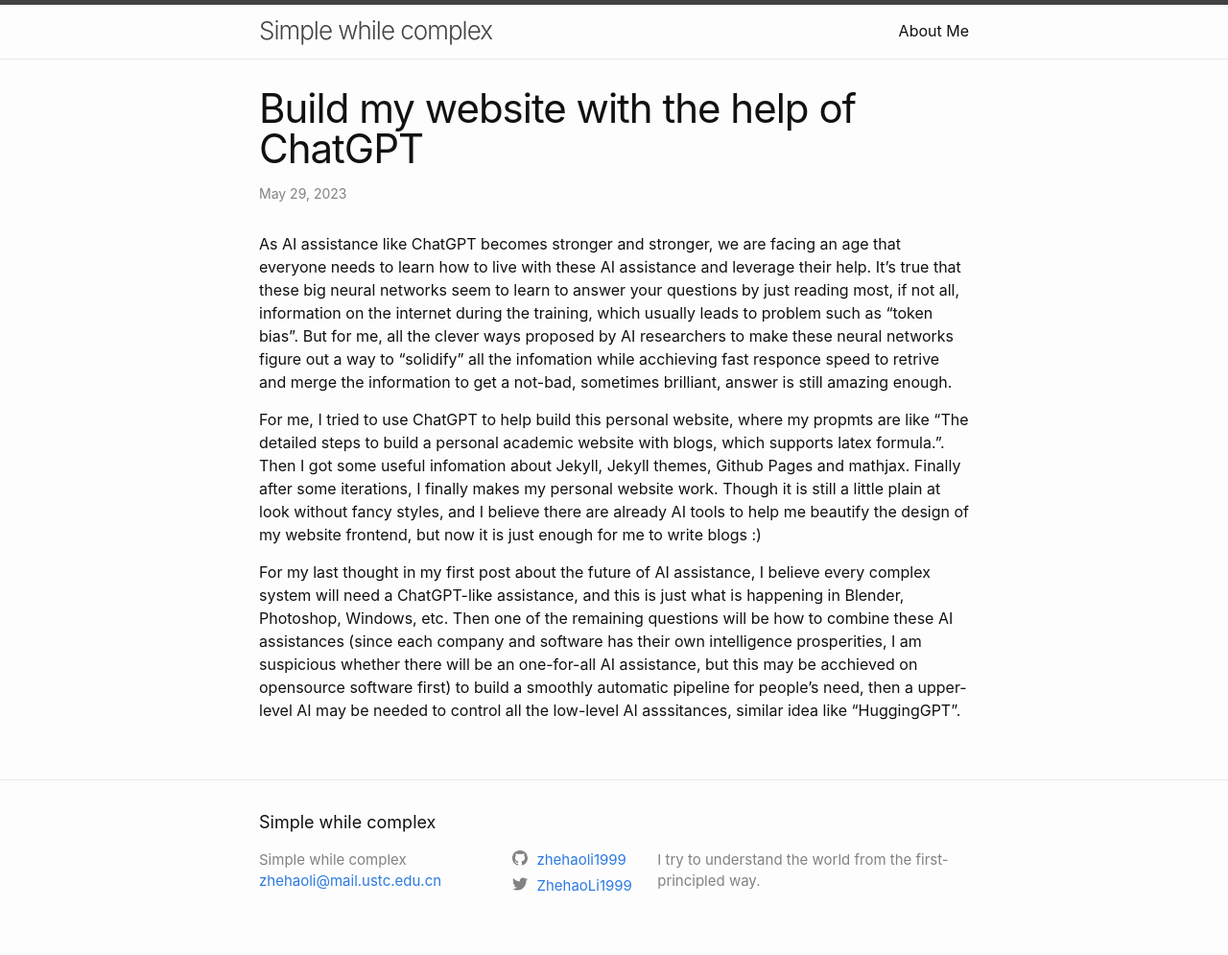
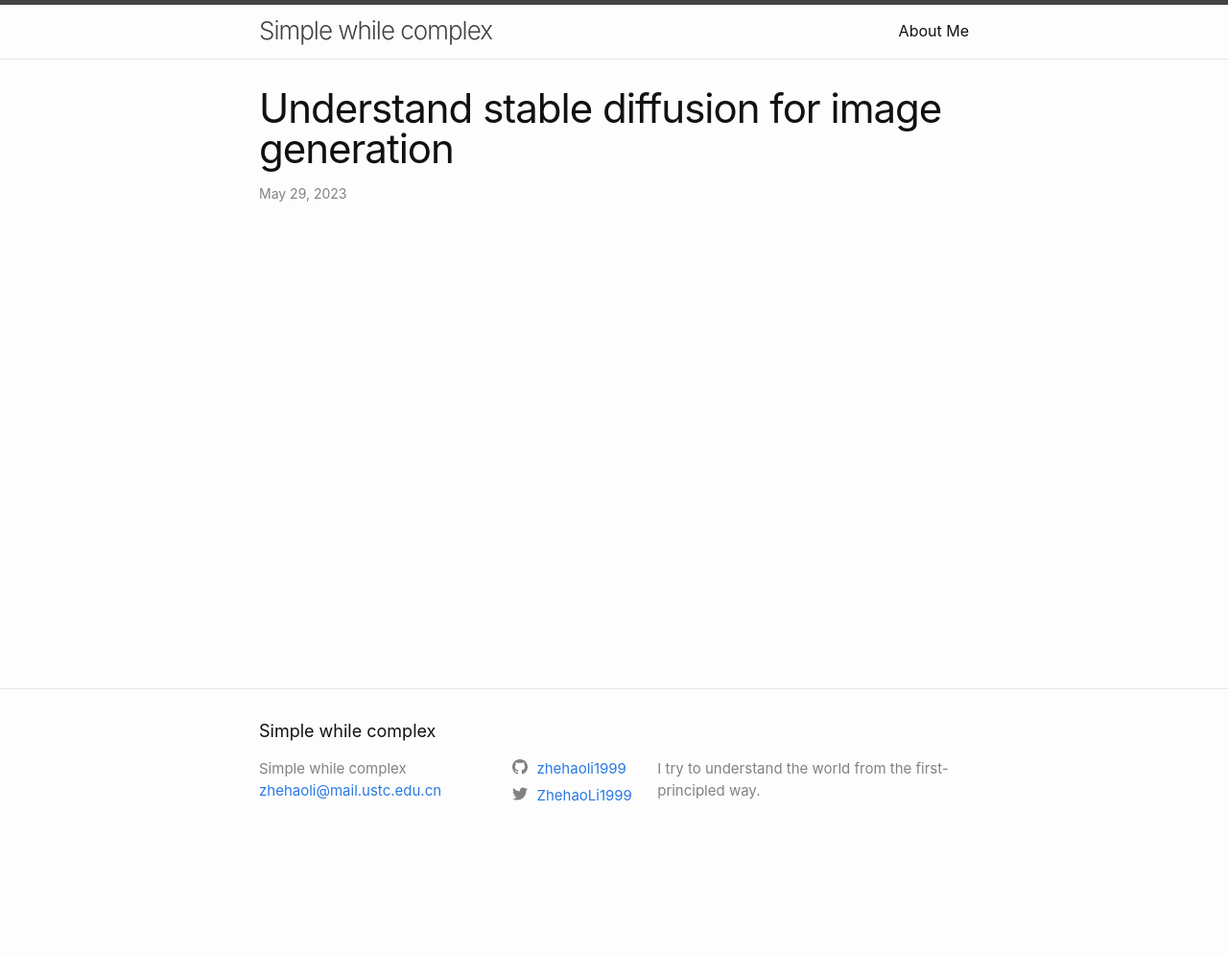
Before and after one commit to zhehaoli1999/zhehaoli1999.github.io, a Jekyll site: the page built from _posts/2023-05-29-stable-diffusion.markdown, in a window 1280 px wide. Shown: the whole page at 96% size. Built offline with Jekyll 4.4.1, drawn with Linux system fonts in a browser that asks for light colours; after the commit the page ends 900 px from its top, so only the background shows below that.

Commit message:
update first blog

```diff
--- a/_posts/2023-05-29-stable-diffusion.markdown
+++ b/_posts/2023-05-29-stable-diffusion.markdown
@@ -1,6 +1,6 @@
 ---
 layout: post
-title:  "Build my website with the help of ChatGPT"
+title:  "Understand stable diffusion for image generation"
 date:   2023-05-29 17:07:59 +0800
 categories: jekyll update
 ---
@@ -30,30 +30,3 @@ categories: jekyll update
 <!--[jekyll-docs]: https://jekyllrb.com/docs/home-->
 <!--[jekyll-gh]:   https://github.com/jekyll/jekyll-->
 <!--[jekyll-talk]: https://talk.jekyllrb.com/-->
-
-As AI assistance like ChatGPT becomes stronger and stronger, we are facing an age that everyone needs to learn
-how to live with these AI assistance and leverage their help. It's true that these big neural networks seem to
-learn to answer your questions by just reading most, if not all, information on the internet during the training, which
-usually leads to problem such as "token bias". But for me, all the clever ways proposed by AI researchers to make these neural networks figure out a way to "solidify"
-all the infomation while acchieving fast responce speed to retrive and merge the information to get a not-bad, sometimes brilliant, answer is still amazing enough.
-
-For me, I tried to use ChatGPT to help build this personal website,
-where my propmts are like "The detailed steps to build a personal academic website with blogs, which supports
-latex formula.". Then I got some useful infomation about Jekyll, Jekyll themes, Github Pages and mathjax. Finally after
-some iterations, I finally makes my personal website work. Though it is still a little plain at look without
-fancy styles, and I believe there are already AI tools to help me beautify the design of my website frontend, but now it is just enough for me to write blogs :)
-
-For my last thought in my first post about the future of AI assistance, I believe every complex system will need a ChatGPT-like
-assistance, and this is just what is happening in Blender, Photoshop, Windows, etc. Then one of the remaining questions will be how
-to combine these AI assistances (since each company and software has their own intelligence prosperities, I am suspicious whether
-there will be an one-for-all AI assistance, but this may be acchieved on opensource software first) to build a smoothly automatic pipeline for people's need,
-then a upper-level AI may be needed to control all the low-level AI asssitances, similar idea like "HuggingGPT".
-
-<!--Take content generation industry for example, I'd like to develop a personal VR FPS & survival game, which is happening on a-->
-<!--remote planet, where players act as refugees fleeing from a horrible war happening on their homeland. Then players-->
-<!--need to settle down on the new planet to build colonies with limited resources, collabrate or fight with native creatures, investigate the-->
-<!--new planet, and finally to figure out a way to return their homeland, where an astounding secret may be then uncovered.-->
-<!--For the storyline of the game, I'd like to generate the plots with ChatGPT. Then, I need to design main characters-->
-<!--(with their 3D models, equipment assets, voices, background settings, etc.) and enemies on the new planet using 3D modeling tools like Blender. -->
-<!--Then I generate some animation cutscenes with some other tools. Finally (?) I build the code for core gameplay functionalities based on mature gameplay assets.-->
-<!--Just by imagining this workflow, it is excited to see there are quite a lot of parts AI can assist us. -->
```
